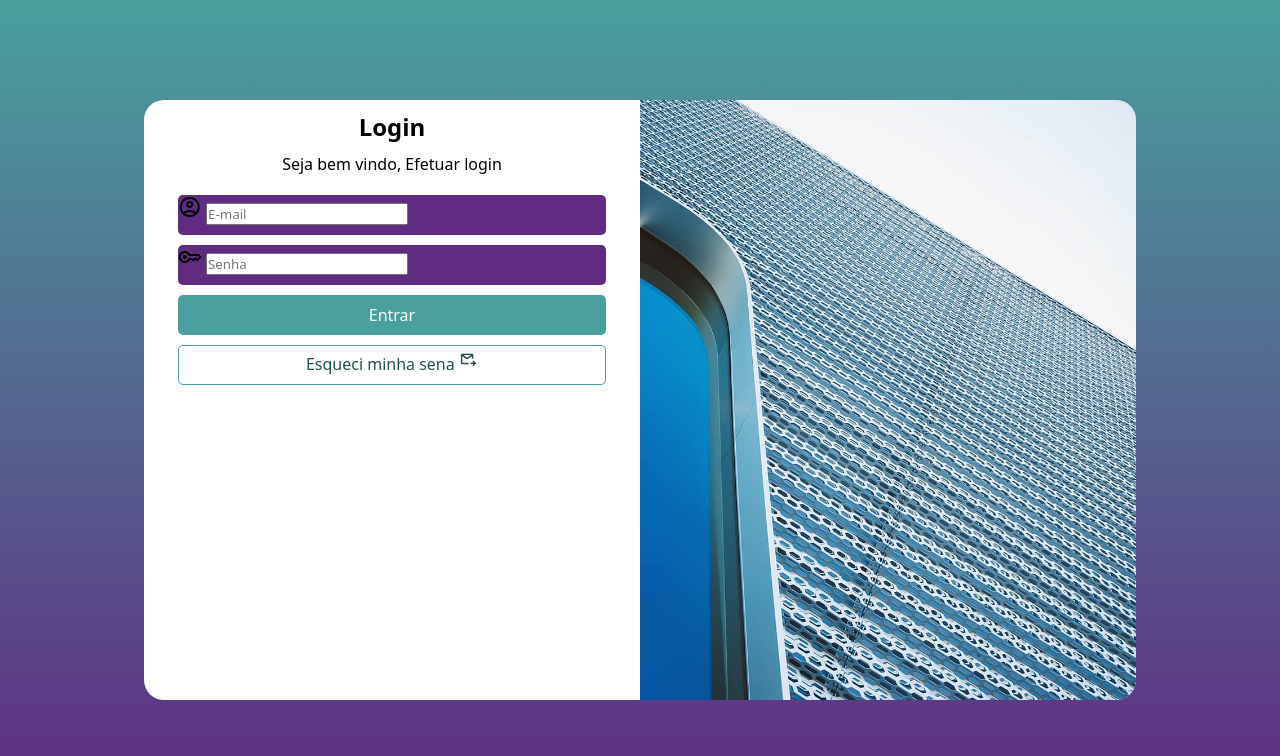
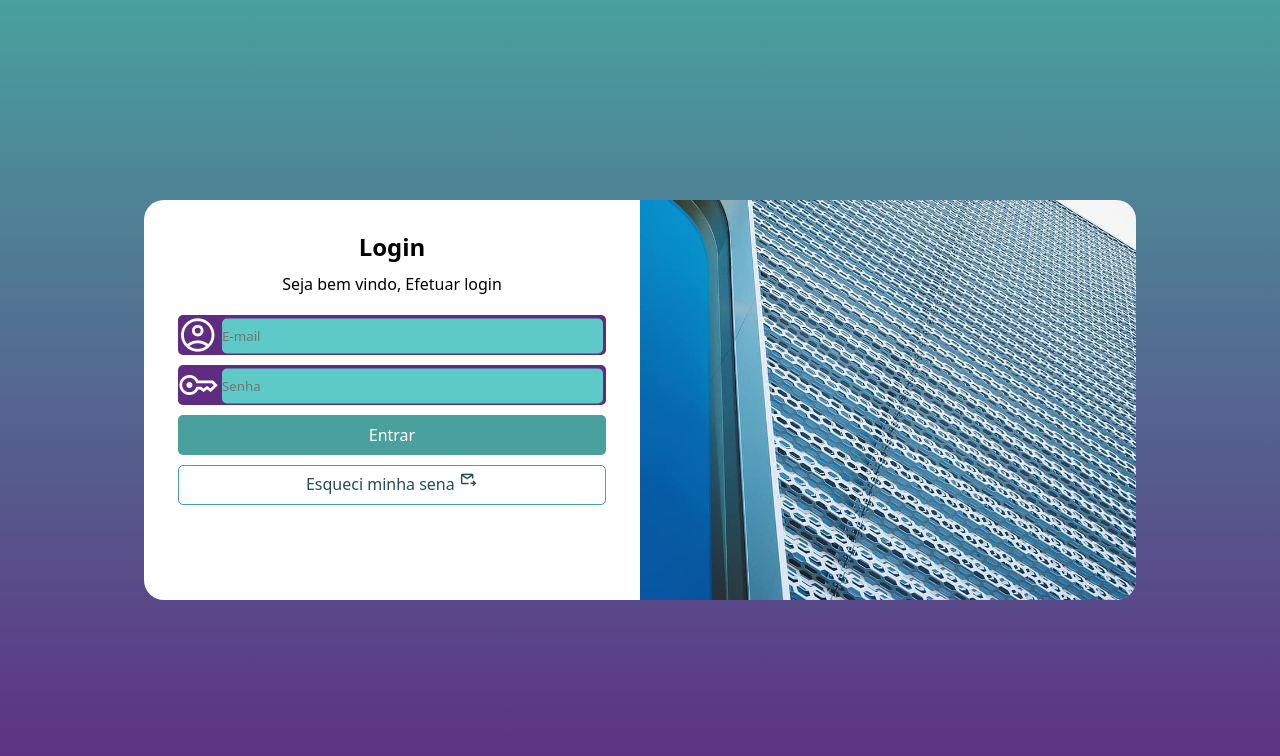
Before and after one commit to marcelocamorim/projeto-login, a plain HTML site: page index.html in a window 1280 px wide. Drawn offline with nearby package versions, Linux system fonts and the light colour scheme.

Commit message:
finalizado ex login

```diff
--- a/estilos/media-queries.css
+++ b/estilos/media-queries.css
@@ -16,6 +16,7 @@ telas grandes acima de 1200px
 
     section#login{
         width: 80%;
+        height: 350px;
     }
 
     div#imagem{
@@ -40,6 +41,7 @@ telas grandes acima de 1200px
 
     section#login{
         width: 992px;
+        height: 400px;
     }
 
     div#imagem{
--- a/estilos/style.css
+++ b/estilos/style.css
@@ -30,20 +30,20 @@ section#login{
     position: absolute;
     top: 50%;
     left: 50%;
-    transform: translate(-50%, -50%);
+
     background-color: white;
-    height: 600px;
+    height: 580px;
     width: 300px;
     border-radius: 20px;
     overflow: hidden;
-
+    transform: translate(-50%, -50%);
     transition-duration: .3s;
     transition-timing-function: ease;
 
 }
 
 div#imagem{
-    height: 230px;
+    height: 250px;
     background: #602c8270 url(../imagens/metal.jpg) left bottom no-repeat;
     background-size: cover;
 
@@ -52,6 +52,7 @@ div#imagem{
 
 div#formulario h1{
     text-align: center;
+    margin-top: 20px;
     margin-bottom: 10px;
 }
 
@@ -82,6 +83,7 @@ div.campo{
     border-radius: 5px;
     margin-top: 10px;
     margin-bottom: 10px;
+
 }
 
 form label{
@@ -91,6 +93,23 @@ form label{
 form input[type=submit]:hover{
     background-color: #337470;
 
+}
+div.campo>span{
+    color: white;
+    font-size: 2.5em;
+}
+
+div.campo>input{
+    background-color:#5dcac7 ;
+    border-radius: 5px;
+    height: 35px;
+    width: calc(100% - 47px);
+    border: none;
+    transform: translateY(-14.5px);
+}
+
+div.campo>input:focus-within{
+    background-color: white;
 }
 
 form a.botao{
```
